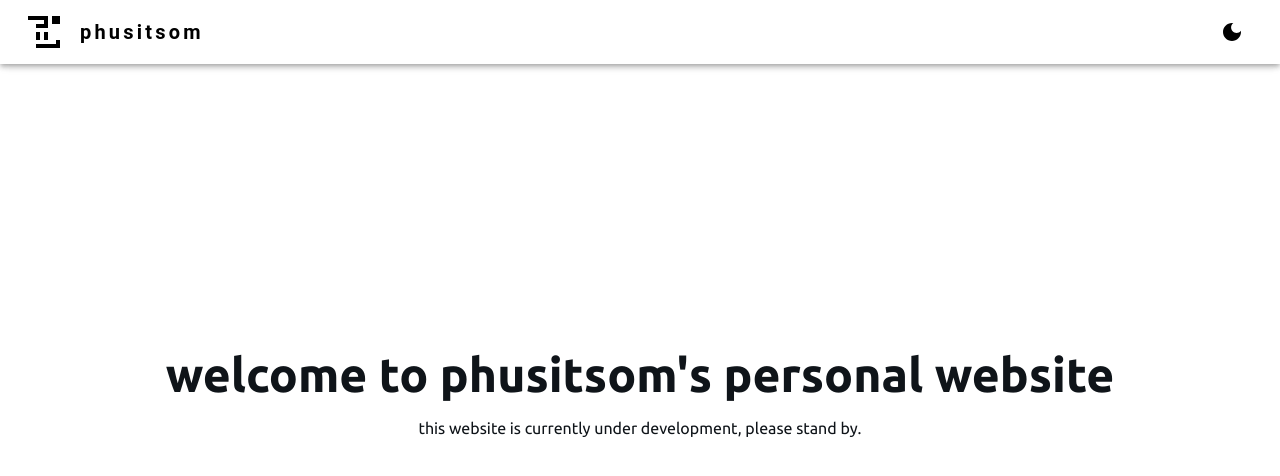
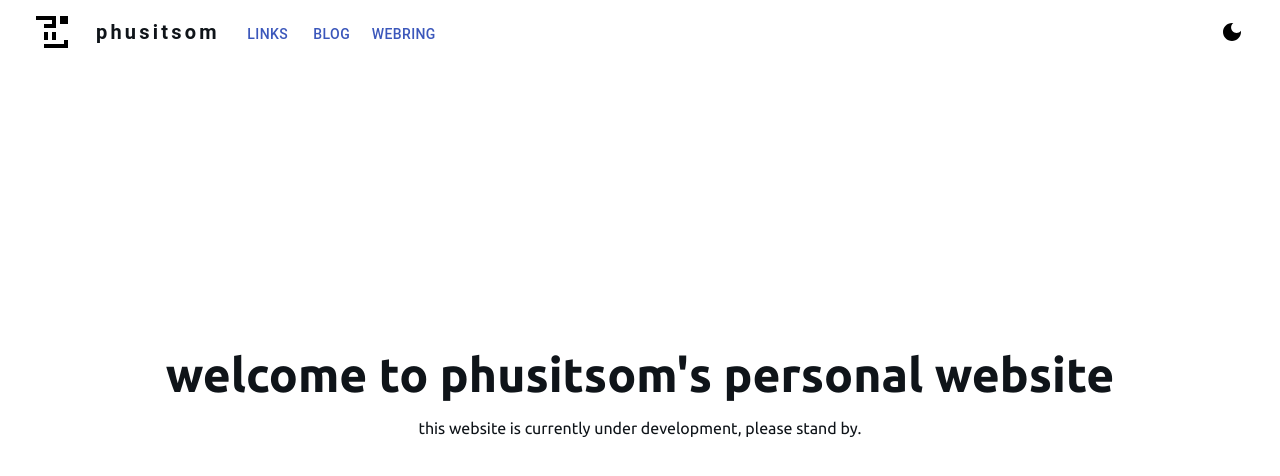
Before and after one commit to lazykern/me.kazylab.xyz, a Next.js app: page / in a window 1280 px wide. Shown: the top 476 px of the page. Built offline with nearby package versions, Linux system fonts and the light colour scheme.

Commit message:
Update navbar

```diff
--- a/components/NavBar.tsx
+++ b/components/NavBar.tsx
@@ -4,34 +4,21 @@ import Box from "@mui/material/Box";
 import Toolbar from "@mui/material/Toolbar";
 import IconButton from "@mui/material/IconButton";
 import Typography from "@mui/material/Typography";
-import Menu from "@mui/material/Menu";
 import MenuIcon from "@mui/icons-material/Menu";
 import Container from "@mui/material/Container";
-import Button from "@mui/material/Button";
-import MenuItem from "@mui/material/MenuItem";
-import AdbIcon from "@mui/icons-material/Adb";
+import Modal from "@mui/material/Modal";
+import Avatar from "@mui/material/Avatar";
 
 import { DarkMode, LightMode } from "@mui/icons-material";
 import { useTheme } from "next-themes";
-import { Avatar } from "@mui/material";
+import { Button } from "@mui/material";
+import { Stack } from "@mui/system";
 
-const pages = [""];
+const pages = ["links", "blog", "webring"];
 
 function NavBar() {
-  const [anchorElNav, setAnchorElNav] = React.useState<null | HTMLElement>(
-    null
-  );
-
   const { systemTheme, theme, setTheme } = useTheme();
   const currentTheme = theme === "system" ? systemTheme : theme;
-
-  const handleOpenNavMenu = (event: React.MouseEvent<HTMLElement>) => {
-    setAnchorElNav(event.currentTarget);
-  };
-
-  const handleCloseNavMenu = () => {
-    setAnchorElNav(null);
-  };
 
   const ThemeChanger = () => {
     if (currentTheme === "dark") {
@@ -67,19 +54,39 @@ function NavBar() {
     }
   };
 
+  const [modalOpen, setModalOpen] = React.useState(false);
+  const handleModalOpen = () => setModalOpen(true);
+  const handleModalClose = () => setModalOpen(false);
+
   return (
     <AppBar
       position="fixed"
-      sx={{ background: "transparent", color: "text.primary" }}
+      sx={{
+        boxShadow: "none",
+        top: { xs: "auto", md: 0 },
+        bottom: { xs: 0, md: "auto" },
+        background: "inherit",
+        color: "inherit",
+      }}
     >
       <Container maxWidth="xl">
         <Toolbar disableGutters>
+          <IconButton
+            href="/"
+            disableRipple
+            disableFocusRipple
+            disableTouchRipple
+          >
             <Avatar
-            sx={{ mr: 2, borderRadius: 0 }}
+              sx={{
+                mr: 2,
+                borderRadius: 0,
+              }}
               alt="phusitsom"
               className="invert-on-theme"
               src="/images/icon.png"
             />
+          </IconButton>
           <Typography
             variant="h6"
             noWrap
@@ -95,77 +102,75 @@ function NavBar() {
           >
             phusitsom
           </Typography>
+          {pages.map((page) => (
+            <Button key={page} sx={{ marginTop: "5px" }}>
+              {page}
+            </Button>
+          ))}
 
-          <Box sx={{ flexGrow: 1, display: { xs: "flex", md: "none" } }}>
+          <Box sx={{ flexGrow: 1 }}></Box>
+          <Box sx={{ flexGrow: 0 }}>
+            <ThemeChanger />
+          </Box>
+          <Box sx={{ flexGrow: 0, display: { xs: "flex", md: "none" } }}>
             <IconButton
               size="large"
               aria-label="account of current user"
               aria-controls="menu-appbar"
               aria-haspopup="true"
-              onClick={handleOpenNavMenu}
+              onClick={handleModalOpen}
+              color="inherit"
+              disableRipple
+              disableFocusRipple
+              disableTouchRipple
             >
               <MenuIcon />
             </IconButton>
-            <Menu
-              id="menu-appbar"
-              anchorEl={anchorElNav}
-              anchorOrigin={{
-                vertical: "bottom",
-                horizontal: "left",
-              }}
-              keepMounted
-              transformOrigin={{
-                vertical: "top",
-                horizontal: "left",
-              }}
-              open={Boolean(anchorElNav)}
-              onClose={handleCloseNavMenu}
-              sx={{
-                display: { xs: "block", md: "none" },
+          </Box>
+          <Modal
+            open={modalOpen}
+            onClose={handleModalClose}
+            slotProps={{
+              backdrop: {
+                style: {
+                  background: currentTheme === "dark" ? "#000" : "#fff",
+                  opacity: 0.85,
+                },
+              },
             }}
           >
-              {pages.map((page) => (
-                <MenuItem key={page} onClick={handleCloseNavMenu}>
-                  <Typography textAlign="center">{page}</Typography>
-                </MenuItem>
-              ))}
-            </Menu>
-          </Box>
-          <AdbIcon sx={{ display: { xs: "flex", md: "none" }, mr: 1 }} />
-          <Typography
-            variant="h5"
-            noWrap
-            component="a"
-            href=""
+            <Box
               sx={{
-              mr: 2,
-              display: { xs: "flex", md: "none" },
-              flexGrow: 1,
-              fontWeight: 700,
-              letterSpacing: ".2rem",
-              textDecoration: "none",
+                position: "absolute" as "absolute",
+                top: "50%",
+                left: "50%",
+                transform: "translate(-50%, -50%)",
+                width: 400,
+                p: 4,
+                justifyContent: "center",
+                textAlign: "center",
               }}
             >
-            ps
-          </Typography>
-          <Box sx={{ flexGrow: 1, display: { xs: "none", md: "flex" } }}>
+              <Stack spacing={2}>
                 {pages.map((page) => (
                   <Button
+                    color="inherit"
                     key={page}
-                onClick={handleCloseNavMenu}
-                sx={{ my: 2, display: "block" }}
+                    sx={{
+                      fontWeight: 700,
+                      fontSize: "1.5rem",
+                    }}
                   >
                     {page}
                   </Button>
                 ))}
+              </Stack>
             </Box>
-
-          <Box sx={{ flexGrow: 0 }}>
-            <ThemeChanger />
-          </Box>
+          </Modal>
         </Toolbar>
       </Container>
     </AppBar>
   );
 }
+
 export default NavBar;
```
Lines whose indentation alone changed are shown as unchanged.
